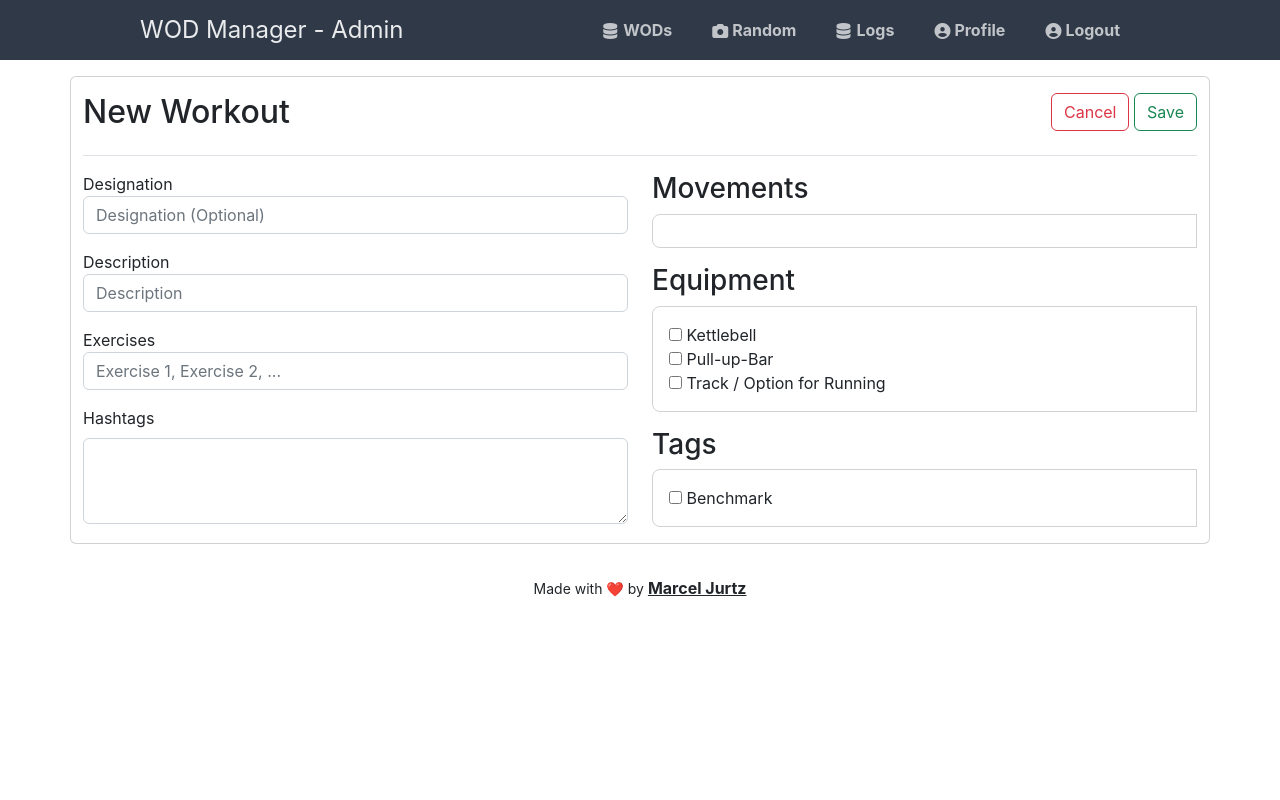
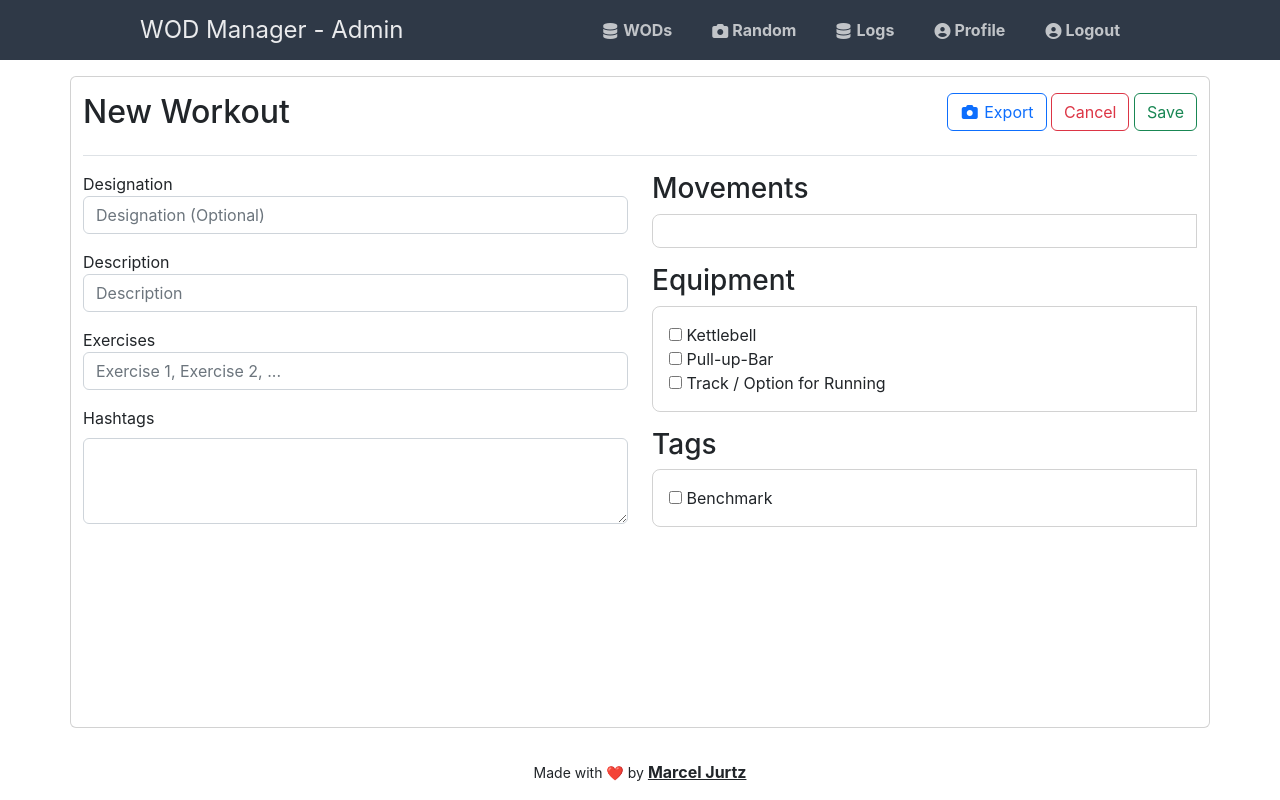
Before and after one commit to MarcelJurtz/WOD-Manager, a PHP site: page /admin/edit/wod.php in a window 1280 px wide. Run offline with PHP 8.4, Linux system fonts and the light colour scheme; a user stored in the database is signed in; data comes from the database, SQL or seed files in the repository; data that the repository does not hold is empty.

Commit message:
Update UI for edit page, add link to imgen when editing WOD

```diff
--- a/admin/edit/wod.php
+++ b/admin/edit/wod.php
@@ -76,9 +76,9 @@ $stmt->close();
 
 <?php include('./../shared/head.inc.php') ?>
 
-<body class="loggedin">
+<body class="loggedin d-flex flex-column h-100">
     <?php include('./../shared/menu.inc.php'); ?>
-    <div class="container card mt-3">
+    <div class="container card mt-3 flex-grow-1 overflow-auto">
         <form action="./../save/wod.php" method="post">
             <input type="hidden" name="id" value="<?= $id ?>">
 
@@ -87,6 +87,7 @@ $stmt->close();
                     <div class="d-flex justify-content-between border-bottom py-3 mb-3">
                         <h2><?= isset($designation) ? $designation : "New Workout" ?></h2>
                         <div>
+                            <a class="btn btn-outline-primary" href="./../imgen.php?id=<?= $id ?>"><i class="fa fa-fw fa-camera"></i> Export</a>
                             <a class="btn btn-outline-danger" href="./../index.php">Cancel</a>
                             <input class="btn btn-outline-success" type="submit" value="Save">
                         </div>
--- a/assets/css/stylesheet.css
+++ b/assets/css/stylesheet.css
@@ -121,7 +121,7 @@ table a {
 }
 
 .checklist-container {
-  max-height: 200px;
+  max-height: 18vh;
   overflow-y: scroll;
   border-radius: 0.5rem 0 0 0.5rem;
   border: 1px solid var(--bs-border-color-translucent);
--- a/assets/scss/areas/checklist-container.scss
+++ b/assets/scss/areas/checklist-container.scss
@@ -1,5 +1,5 @@
 .checklist-container {
-    max-height: 200px;
+    max-height: 18vh;
     overflow-y: scroll;
     border-radius: 0.5rem 0 0 0.5rem;
     border: 1px solid var(--bs-border-color-translucent);
```
